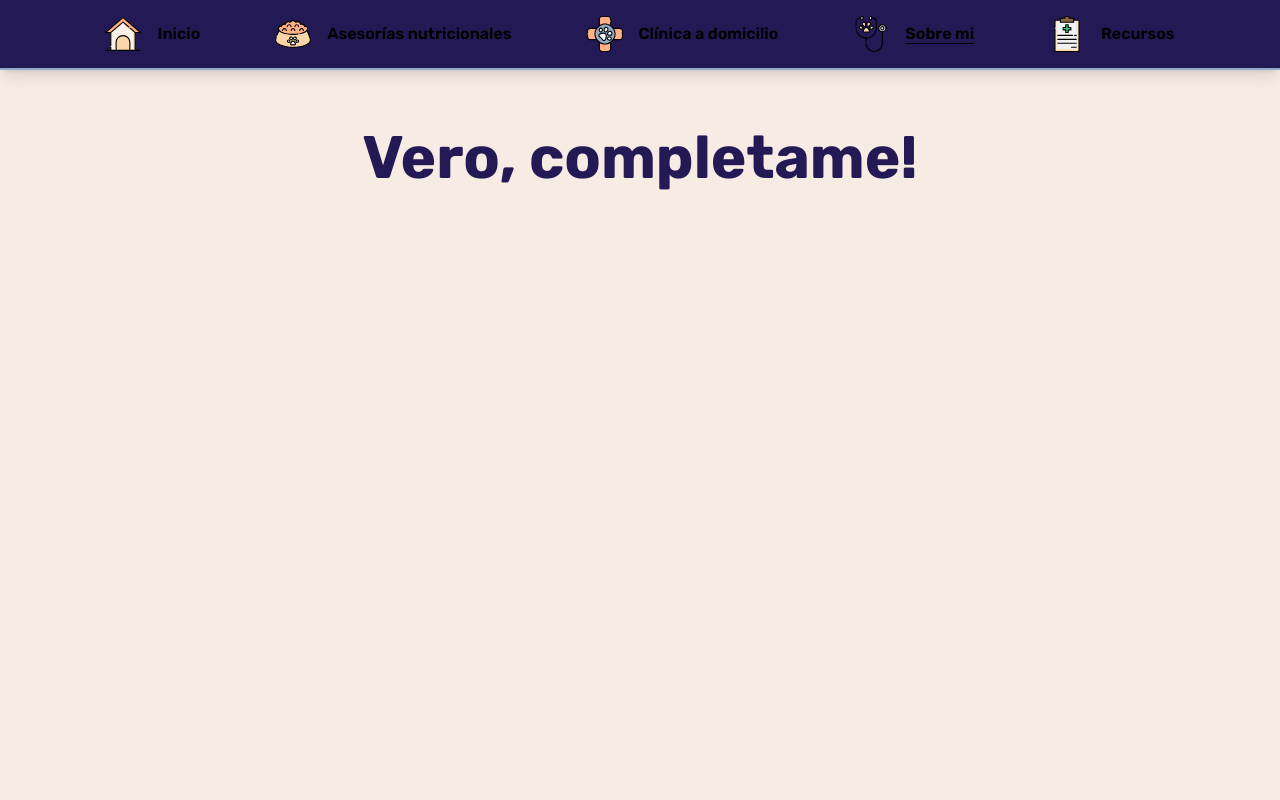
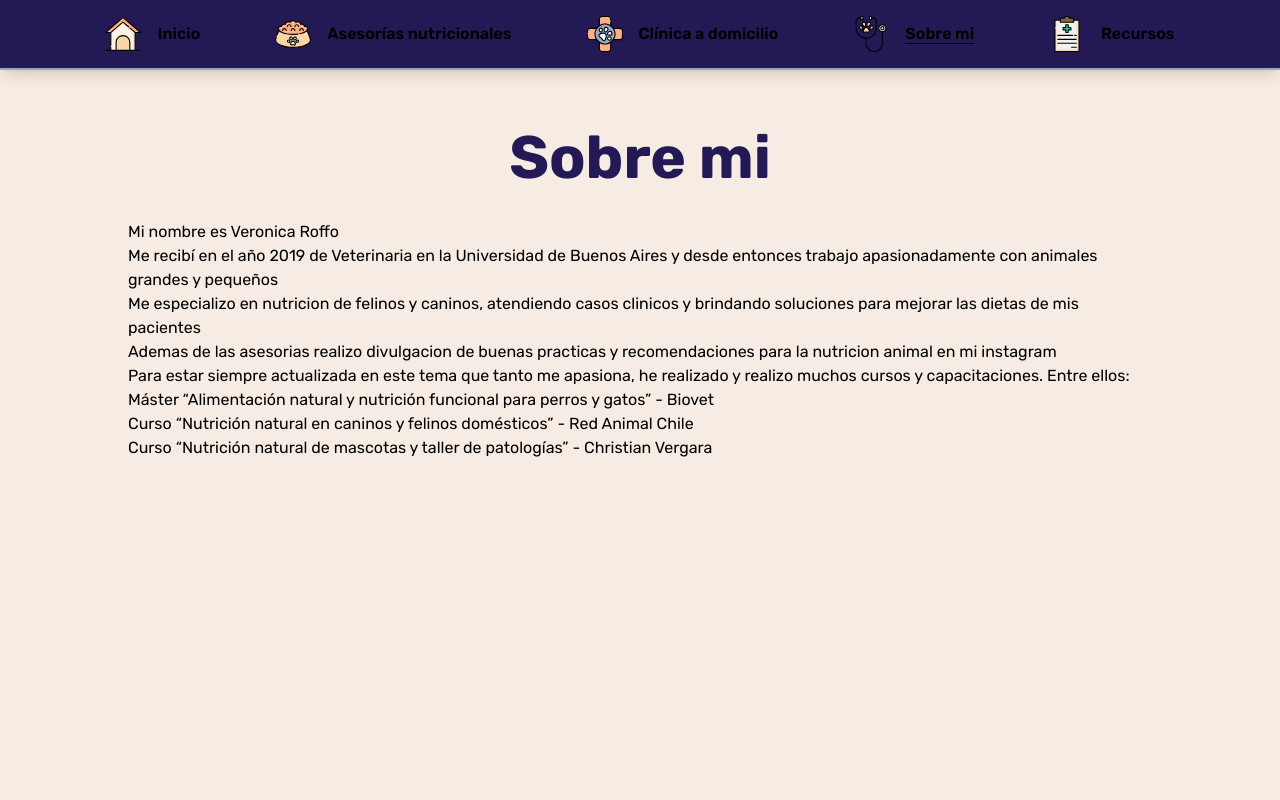
Before and after one commit to SantiagoJavierRubio/veroroffovet, a Next.js app in the folder next-app/: page /about in a window 1280 px wide. Shown: the top 800 px of the page. Built offline with nearby package versions, Linux system fonts and the light colour scheme.

Commit message:
about page minimal data

```diff
--- a/next-app/components/Layout/Footer.tsx
+++ b/next-app/components/Layout/Footer.tsx
@@ -1,3 +1,4 @@
+import Link from 'next/link'
 // TODO: Complete
 
 export default function Footer() {
@@ -5,6 +6,7 @@ export default function Footer() {
     <footer className="to-terciary from-terciary/10 text-primary mt-8 hidden h-24 w-full flex-col items-center justify-start bg-gradient-to-b p-6 sm:flex">
       <p>Veronica Roffo - Veterinaria MN 10468</p>
       <p>&copy; 2023 - Buenos Aires, Argentina</p>
+      <Link href="/report">Report a problem!</Link>
     </footer>
   )
 }
--- a/next-app/pages/about.tsx
+++ b/next-app/pages/about.tsx
@@ -1,13 +1,60 @@
 import Layout from '@/components/Layout/Layout'
+import Container from '@/components/Container'
 
-// TODO: Complete
+// TODO: agregar estilos
 
-export default function about() {
+export default function About() {
   return (
     <Layout title="Sobre mi">
-      <h1 className="text-primary text-center text-6xl font-bold">
-        Vero, completame!
-      </h1>
+      <h1 className="text-primary text-center text-6xl font-bold">Sobre mi</h1>
+      <Container>
+        <div>
+          <h3>Mi nombre es Veronica Roffo</h3>
+          {/*TODO: foto */}
+        </div>
+        <p>
+          Me recibí en el año 2019 de Veterinaria en la Universidad de Buenos
+          Aires y desde entonces trabajo apasionadamente con animales grandes y
+          pequeños
+        </p>
+        <p>
+          Me especializo en nutricion de felinos y caninos, atendiendo casos
+          clinicos y brindando soluciones para mejorar las dietas de mis
+          pacientes
+        </p>
+        <p>
+          Ademas de las asesorias realizo divulgacion de buenas practicas y
+          recomendaciones para la nutricion animal en{' '}
+          <a
+            href="https://www.instagram.com/vr.veterinaria/"
+            target="_blank"
+            rel="noopener noreferrer"
+          >
+            mi instagram
+          </a>
+        </p>
+        <p>
+          Para estar siempre actualizada en este tema que tanto me apasiona, he
+          realizado y realizo muchos cursos y capacitaciones. Entre ellos:
+          <ul>
+            {/*TODO: Agregar links a las pags de los cursos? Certificados?*/}
+            <li>
+              Máster “Alimentación natural y nutrición funcional para perros y
+              gatos” - Biovet
+            </li>
+            <li>
+              Curso “Nutrición natural en caninos y felinos domésticos” - Red
+              Animal Chile
+            </li>
+            <li>
+              Curso “Nutrición natural de mascotas y taller de patologías” -
+              Christian Vergara
+            </li>
+            {/* Mas?? */}
+          </ul>
+        </p>
+        <p></p>
+      </Container>
     </Layout>
   )
 }
```
